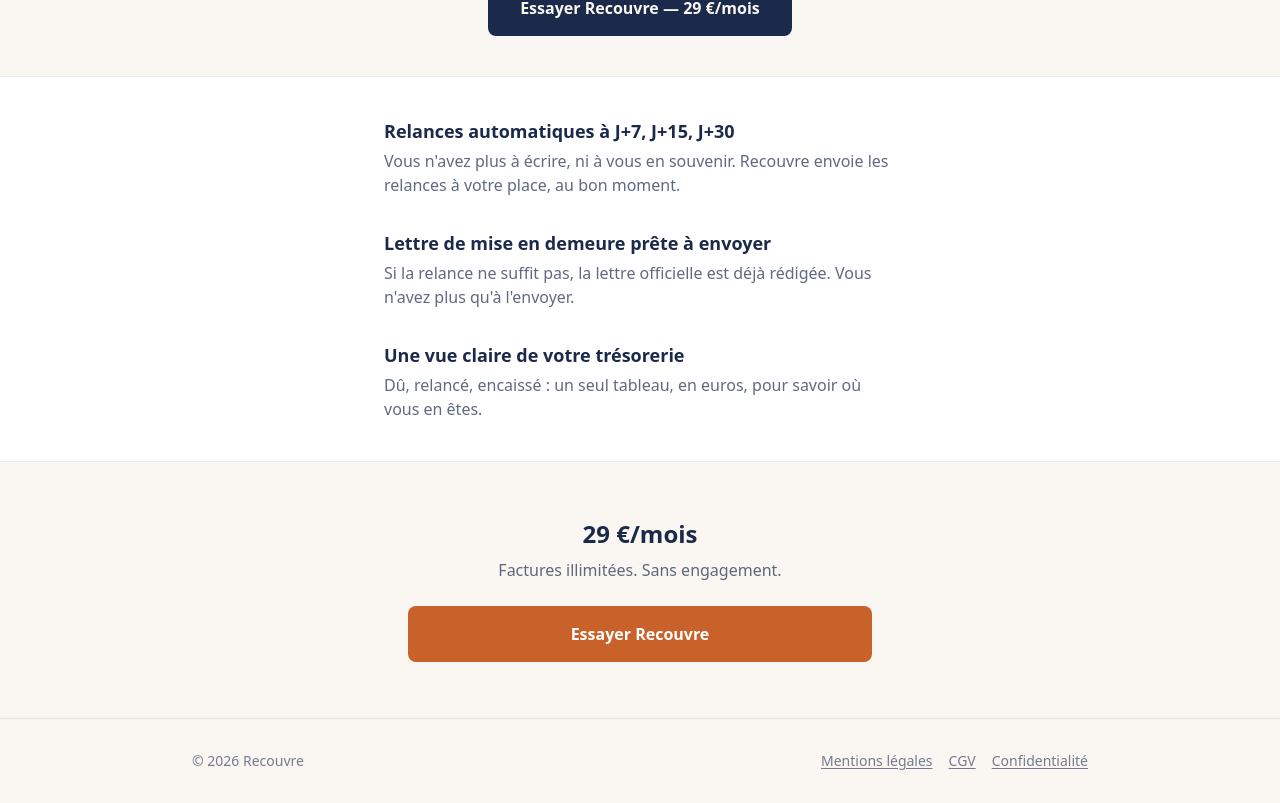
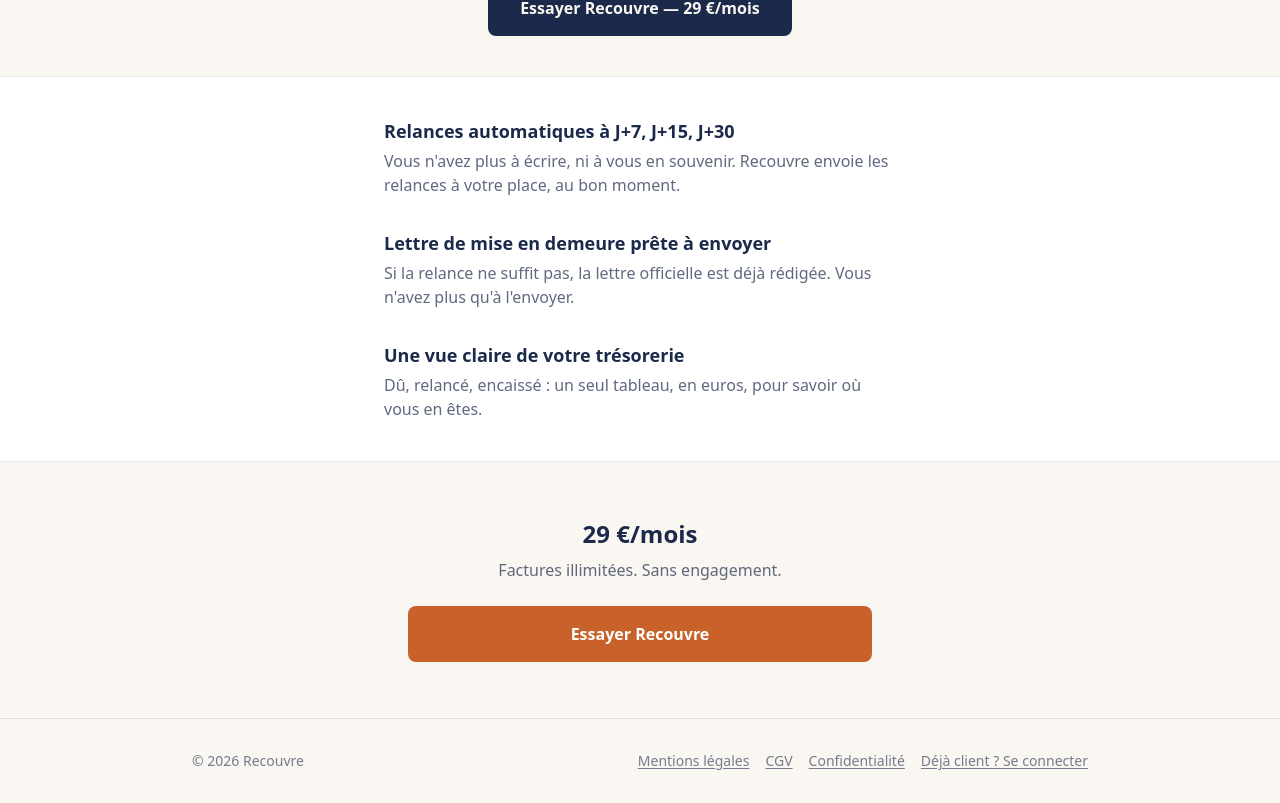
Before and after one commit to matmatval55-png/Recouvre, a Next.js app: page / in a window 1280 px wide. Shown: the part 520-1323 px from the top of the page. Built offline with nearby package versions, Linux system fonts and the light colour scheme.

Commit message:
Update Footer.tsx

```diff
--- a/app/components/Footer.tsx
+++ b/app/components/Footer.tsx
@@ -15,6 +15,9 @@
           <Link href="/confidentialite" className="hover:text-ink underline underline-offset-2">
             Confidentialité
           </Link>
+          <Link href="/login" className="hover:text-ink underline underline-offset-2">
+            Déjà client ? Se connecter
+          </Link>
         </nav>
       </div>
     </footer>
```
